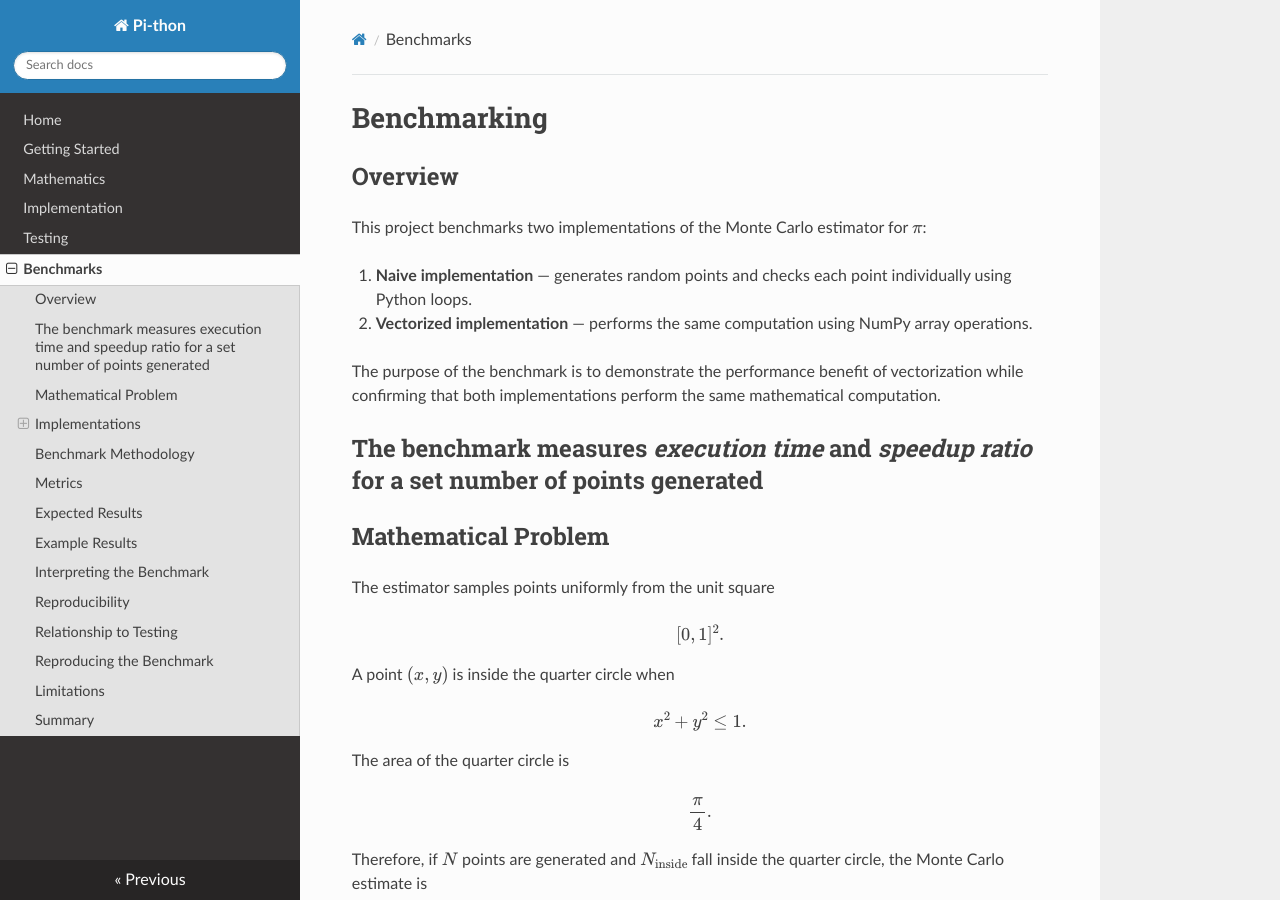
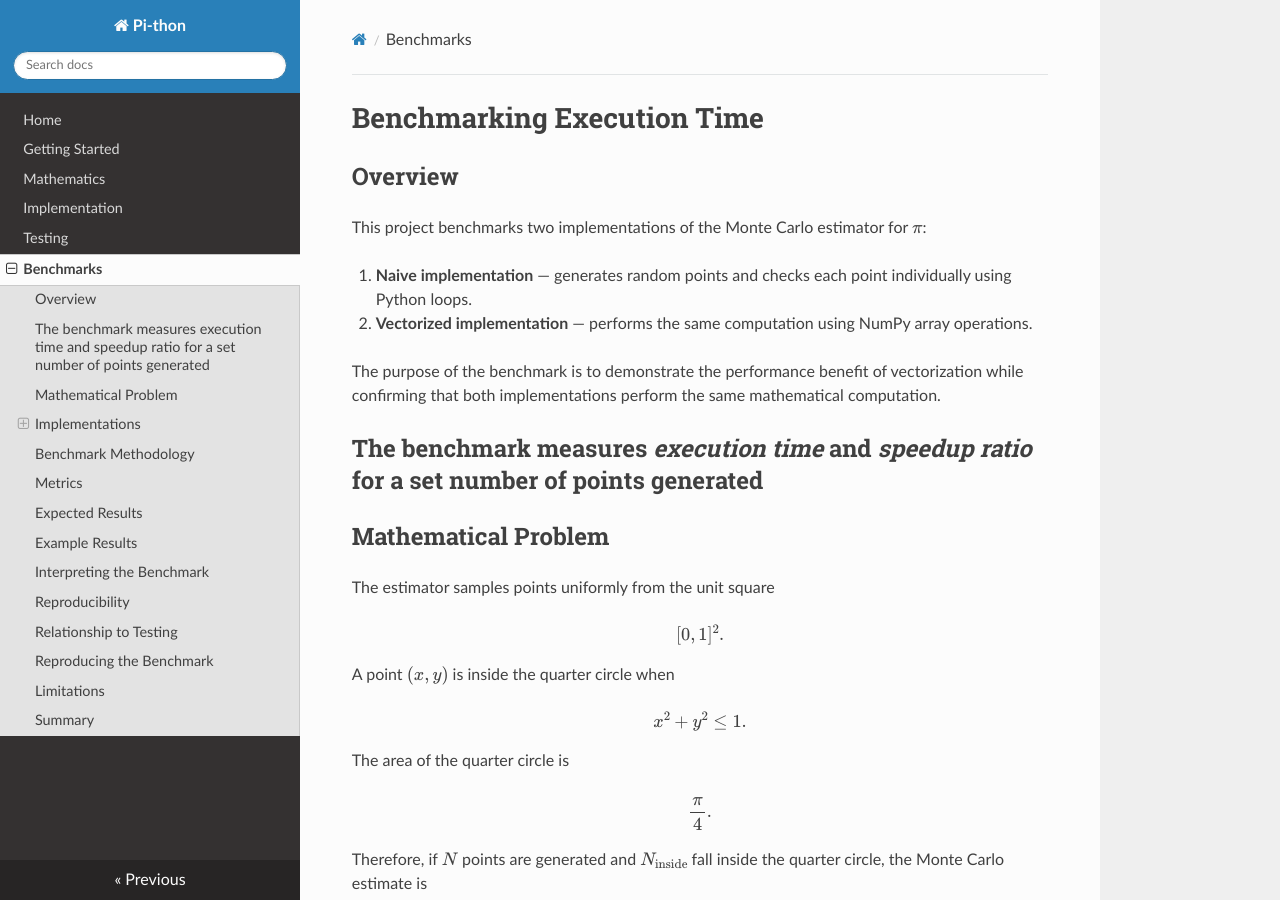
Before and after one commit to DomDom268/Estimation-of-Pi-using-Monte-Carlo-methods, an MkDocs documentation site: the page built from docs/benchmark.md, in a window 1280 px wide and 900 px high. Built offline with MkDocs 1.6.1, drawn with Linux system fonts in a browser that asks for light colours; nearby versions of some CDN libraries.

Commit message:
Updated docs benchmarking page

```diff
--- a/docs/benchmark.md
+++ b/docs/benchmark.md
@@ -1,4 +1,4 @@
-# Benchmarking
+# Benchmarking Execution Time
 
 ## Overview
 
```
Also changed, not shown: site/benchmark/index.html, site/implementation/index.html, site/index.html, site/mathematics/index.html, site/search/search_index.json, 2 other files.
